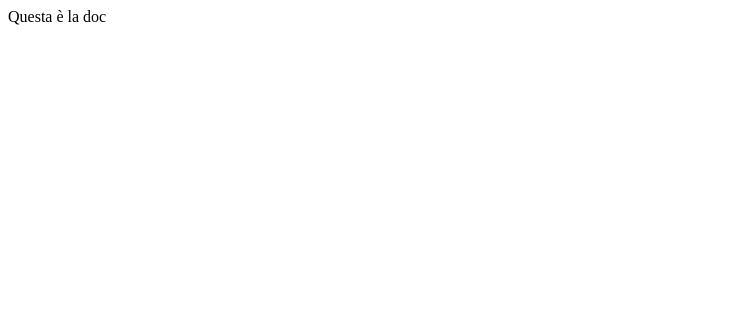
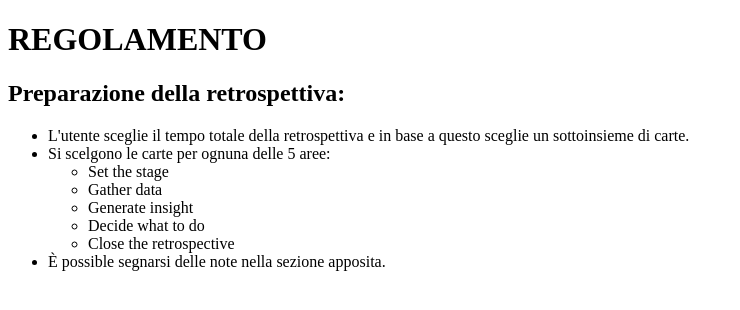
Before and after one commit to intresrl/retromaniacs, a Gatsby site: page /documentation in a window 1280 px wide. Shown: the whole page, without its empty margins (0-740 px from the left). Built offline with nearby package versions, Linux system fonts and the light colour scheme; Gatsby itself is replaced by a stand-in of ours.

Commit message:
Added page with rules (draft)

```diff
--- a/src/pages/documentation.js
+++ b/src/pages/documentation.js
@@ -1,9 +1,24 @@
 import React from "react"
 
 const Documentation = () => {
-  return (<div>
-    Questa è la doc
-  </div>)
+    return (<div>
+        <h1>REGOLAMENTO</h1>
+        <h2>Preparazione della retrospettiva:</h2>
+        <ul>
+            <li>L'utente sceglie il tempo totale della retrospettiva e in base a questo sceglie un sottoinsieme di
+                carte.
+            </li>
+            <li>Si scelgono le carte per ognuna delle 5 aree:</li>
+            <ul>
+                <li>Set the stage</li>
+                <li>Gather data</li>
+                <li>Generate insight</li>
+                <li>Decide what to do</li>
+                <li>Close the retrospective</li>
+            </ul>
+            <li>È possible segnarsi delle note nella sezione apposita.</li>
+        </ul>
+    </div>)
 }
 
 export default Documentation;
```
